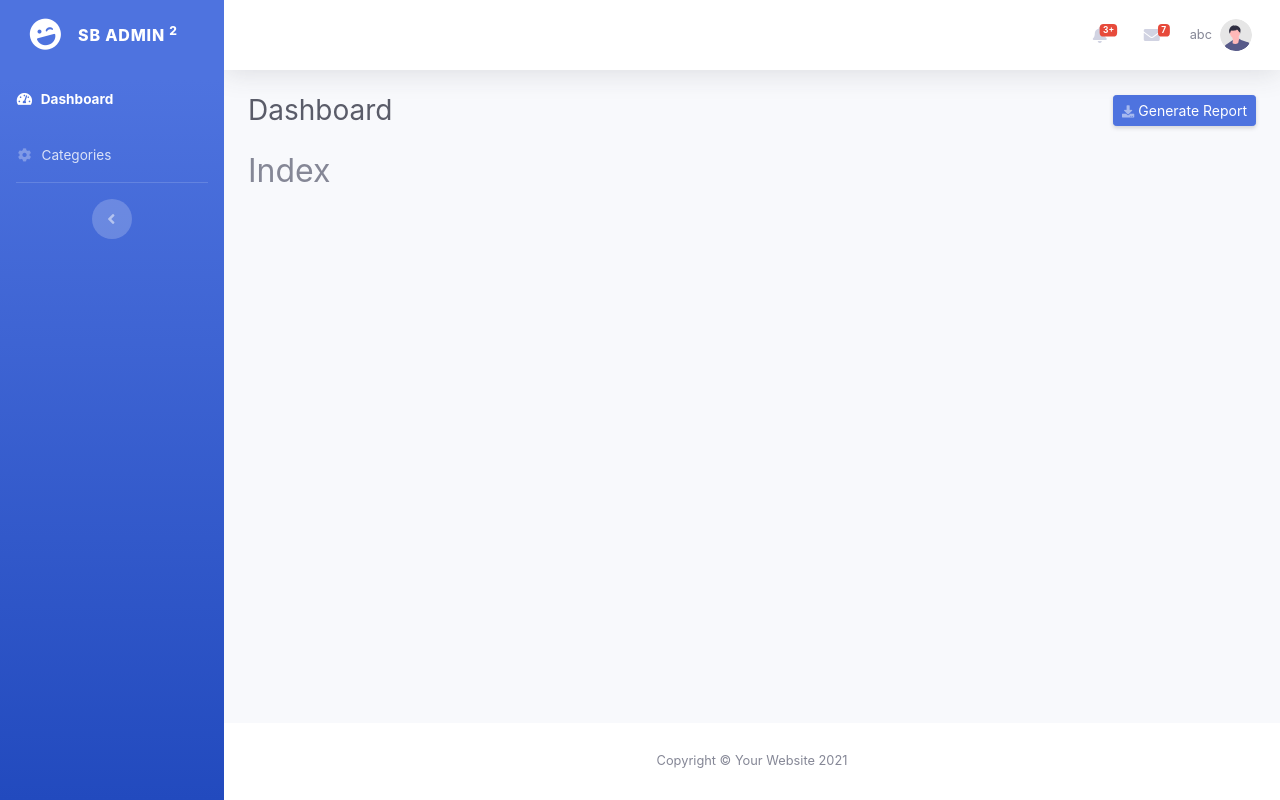
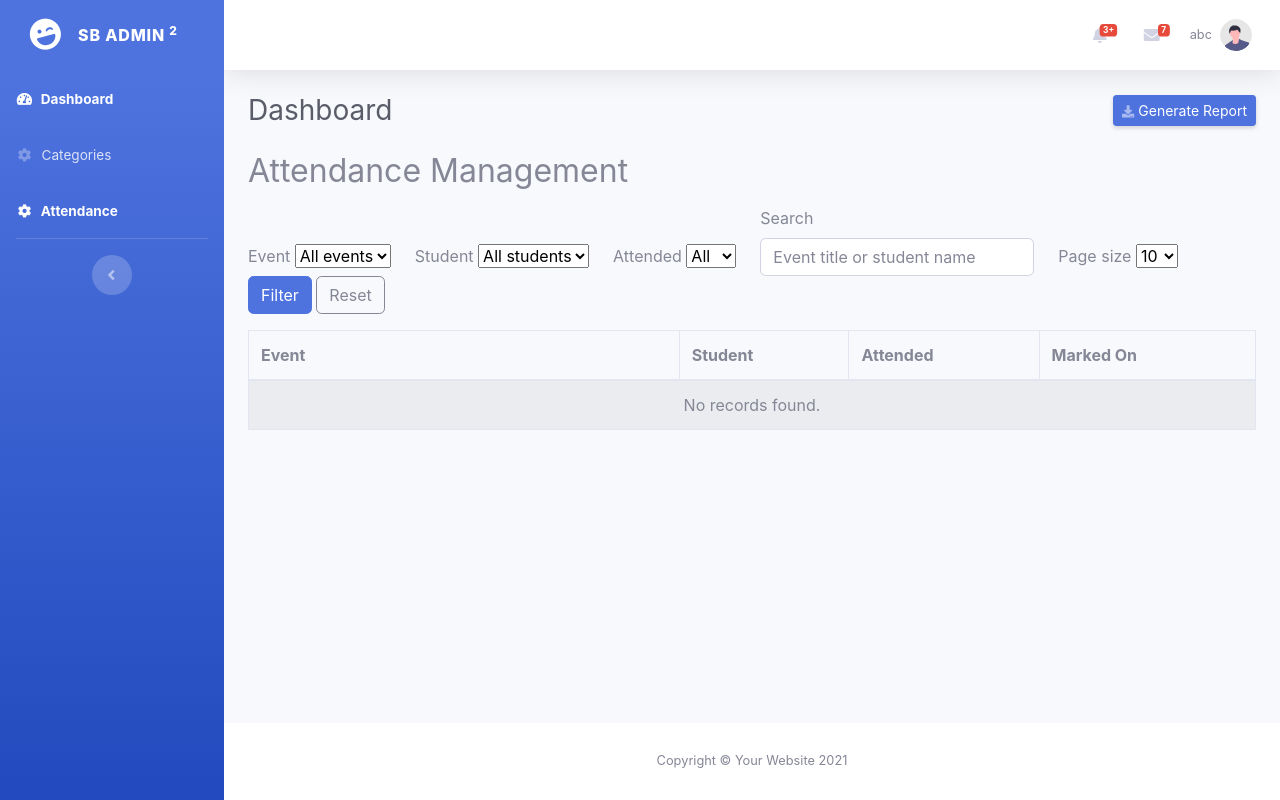
Before and after one commit to Quang010905/EventSphere, an ASP.NET Core app: page / in a window 1280 px wide. Run offline with ASP.NET Core 8, Linux system fonts and the light colour scheme.

Commit message:
Attendance

```diff
--- /dev/null
+++ b/Areas/Admin/Controllers/AttendanceController.cs
@@ -0,0 +1,62 @@
+using EventSphere.Models.entities;
+using EventSphere.Models.Repositories;
+using EventSphere.Models.Repositories;
+using Microsoft.AspNetCore.Mvc;
+using Microsoft.AspNetCore.Mvc.Rendering;
+using Microsoft.EntityFrameworkCore;
+
+namespace EventSphere.Areas.Admin.Controllers
+{
+    [Area("Admin")]
+    public class AttendanceController : Controller
+    {
+        private readonly AttendanceRepository _attendanceRepo;
+        private readonly EventSphereContext _context;
+
+        public AttendanceController(AttendanceRepository attendanceRepo, EventSphereContext context)
+        {
+            _attendanceRepo = attendanceRepo;
+            _context = context;
+        }
+
+        public async Task<IActionResult> Index(int page = 1, int pageSize = 10,
+            int? eventId = null, int? studentId = null, bool? attended = null, string? search = null)
+        {
+            // Prepare select lists
+            var events = await _context.TblEvents
+                .OrderBy(e => e.Title)
+                .Select(e => new { e.Id, e.Title })
+                .ToListAsync();
+            ViewBag.Events = new SelectList(events, "Id", "Title", eventId);
+
+            var users = await _context.TblUsers
+                .Include(u => u.TblUserDetails)
+                .ToListAsync();
+
+            var studentsList = users
+                .Select(u => new
+                {
+                    u.Id,
+                    Fullname = u.TblUserDetails?.FirstOrDefault()?.Fullname ?? $"User {u.Id}"
+                })
+                .OrderBy(x => x.Fullname)
+                .ToList();
+
+            ViewBag.Students = new SelectList(studentsList, "Id", "Fullname", studentId);
+
+            // Get paged filtered data from repository
+            var (data, totalCount) = await _attendanceRepo.GetPagedAttendancesAsync(
+                page, pageSize, eventId, studentId, attended, search);
+
+            ViewBag.TotalCount = totalCount;
+            ViewBag.Page = page;
+            ViewBag.PageSize = pageSize;
+            ViewBag.Search = search;
+            ViewBag.EventId = eventId;
+            ViewBag.StudentId = studentId;
+            ViewBag.Attended = attended;
+
+            return View(data);
+        }
+    }
+}
--- /dev/null
+++ b/Areas/Admin/Views/Attendance/Index.cshtml
@@ -0,0 +1,130 @@
+@using Microsoft.AspNetCore.Mvc.Rendering
+@model IEnumerable<EventSphere.Models.entities.TblAttendance>
+
+@{
+    Layout = "~/Areas/Admin/Views/Shared/_LayoutAdmin.cshtml";
+    ViewData["Title"] = "Attendance Management";
+
+    var total = ViewBag.TotalCount as int? ?? 0;
+    var page = ViewBag.Page as int? ?? 1;
+    var pageSize = ViewBag.PageSize as int? ?? 10;
+    var totalPages = (int)Math.Ceiling((double)total / pageSize);
+    string currentSearch = ViewBag.Search as string ?? string.Empty;
+    int? currentEventId = ViewBag.EventId as int?;
+    int? currentStudentId = ViewBag.StudentId as int?;
+    bool? currentAttended = ViewBag.Attended as bool?;
+}
+
+<h2 class="mb-3">Attendance Management</h2>
+
+<form asp-action="Index" method="get" class="row g-2 align-items-end mb-3">
+    <div class="col-auto">
+        <label class="form-label">Event</label>
+        <select class="form-select" name="eventId" asp-items="ViewBag.Events">
+            <option value="">All events</option>
+        </select>
+    </div>
+
+    <div class="col-auto">
+        <label class="form-label">Student</label>
+        <select class="form-select" name="studentId" asp-items="ViewBag.Students">
+            <option value="">All students</option>
+        </select>
+    </div>
+
+    <div class="col-auto">
+        <label class="form-label">Attended</label>
+        <select class="form-select" name="attended">
+            <option value="">All</option>
+            <option value="true" @(currentAttended == true ? "selected" : "")>Yes</option>
+            <option value="false" @(currentAttended == false ? "selected" : "")>No</option>
+        </select>
+    </div>
+
+    <div class="col-auto">
+        <label class="form-label">Search</label>
+        <input class="form-control" name="search" value="@currentSearch" placeholder="Event title or student name" />
+    </div>
+
+    <div class="col-auto">
+        <label class="form-label">Page size</label>
+        <select class="form-select" name="pageSize" onchange="this.form.submit()">
+            <option value="5" @(pageSize==5? "selected":"")>5</option>
+            <option value="10" @(pageSize==10? "selected":"")>10</option>
+            <option value="25" @(pageSize==25? "selected":"")>25</option>
+            <option value="50" @(pageSize==50? "selected":"")>50</option>
+        </select>
+    </div>
+
+    <div class="col-auto">
+        <button type="submit" class="btn btn-primary">Filter</button>
+        <a class="btn btn-outline-secondary" href="@Url.Action("Index", "Attendance", new { area = "Admin" })">Reset</a>
+    </div>
+</form>
+
+<table class="table table-striped table-bordered">
+    <thead>
+        <tr>
+            <th style="min-width:220px;">Event</th>
+            <th>Student</th>
+            <th>Attended</th>
+            <th>Marked On</th>
+        </tr>
+    </thead>
+    <tbody>
+        @if (!Model.Any())
+        {
+            <tr>
+                <td colspan="4" class="text-center">No records found.</td>
+            </tr>
+        }
+        else
+        {
+            foreach (var a in Model)
+            {
+                var studentName = a.Student?.TblUserDetails?.FirstOrDefault()?.Fullname ?? ("User " + (a.Student?.Id.ToString() ?? ""));
+                <tr>
+                    <td>@(a.Event?.Title ?? "-")</td>
+                    <td>@studentName</td>
+                    <td>@(a.Attended == true ? "Yes" : "No")</td>
+                    <td>@(a.MarkedOn?.ToString("dd/MM/yyyy HH:mm") ?? "-")</td>
+                </tr>
+            }
+        }
+    </tbody>
+</table>
+
+@if (totalPages > 1)
+{
+    <nav aria-label="Page navigation">
+        <ul class="pagination">
+            <li class="page-item @(page == 1 ? "disabled" : "")">
+                <a class="page-link" asp-action="Index" asp-route-page="@(page-1)" asp-route-pageSize="@pageSize"
+                   asp-route-search="@currentSearch" asp-route-eventId="@(currentEventId)" asp-route-studentId="@(currentStudentId)" asp-route-attended="@(currentAttended)">
+                    Previous
+                </a>
+            </li>
+
+            @for (int i = 1; i <= totalPages; i++)
+            {
+                <li class="page-item @(i == page ? "active" : "")">
+                    <a class="page-link" asp-action="Index" asp-route-page="@i" asp-route-pageSize="@pageSize"
+                       asp-route-search="@currentSearch" asp-route-eventId="@(currentEventId)" asp-route-studentId="@(currentStudentId)" asp-route-attended="@(currentAttended)">
+                        @i
+                    </a>
+                </li>
+            }
+
+            <li class="page-item @(page == totalPages ? "disabled" : "")">
+                <a class="page-link" asp-action="Index" asp-route-page="@(page+1)" asp-route-pageSize="@pageSize"
+                   asp-route-search="@currentSearch" asp-route-eventId="@(currentEventId)" asp-route-studentId="@(currentStudentId)" asp-route-attended="@(currentAttended)">
+                    Next
+                </a>
+            </li>
+        </ul>
+    </nav>
+
+    <div class="small text-muted mt-2">
+        Showing page @@page of @totalPages — total @total items.
+    </div>
+}
--- a/Areas/Admin/Views/Shared/_LayoutAdmin.cshtml
+++ b/Areas/Admin/Views/Shared/_LayoutAdmin.cshtml
@@ -48,9 +48,6 @@
             </li>
 
 
-
-
-
             <!-- Nav Item - Pages Collapse Menu -->
             <li class="nav-item">
                 <a class="nav-link" href="">
@@ -59,6 +56,21 @@
                 </a>
             </li>
             <!-- Divider -->
+
+        @{
+            var currentController = (ViewContext.RouteData.Values["controller"] ?? "").ToString();
+            var currentArea = (ViewContext.RouteData.Values["area"] ?? "").ToString();
+            bool isAttendanceActive = string.Equals(currentController, "Attendance", StringComparison.OrdinalIgnoreCase)
+                                        && string.Equals(currentArea, "Admin", StringComparison.OrdinalIgnoreCase);
+        }
+
+        <li class="nav-item @(isAttendanceActive ? "active" : "")">
+            <a class="nav-link" href="@Url.Action("Index", "Attendance", new { area = "Admin" })">
+                <i class="fas fa-fw fa-cog"></i>
+                <span>Attendance</span>
+            </a>
+        </li>
+
 
             <li>
                 <hr class="sidebar-divider d-none d-md-block" />
```
Also changed, not shown: Models/Repositories/AttendanceRepository.cs (added, +44 -0 lines), Models/Repositories/IRepository.cs (added, +14 -0 lines), Models/Repositories/Repository.cs (added, +31 -0 lines), Program.cs (+35 -8 lines), appsettings.Development.json (+9 -5 lines), appsettings.json (+9 -6 lines), 1 other file.
